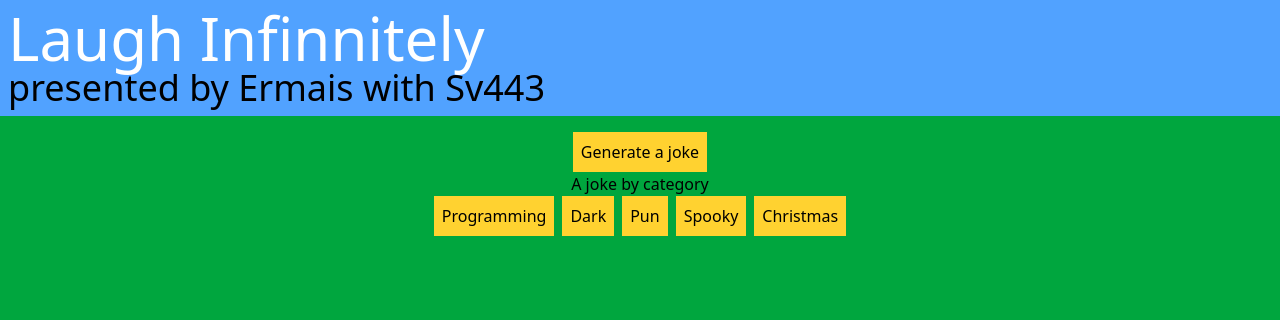
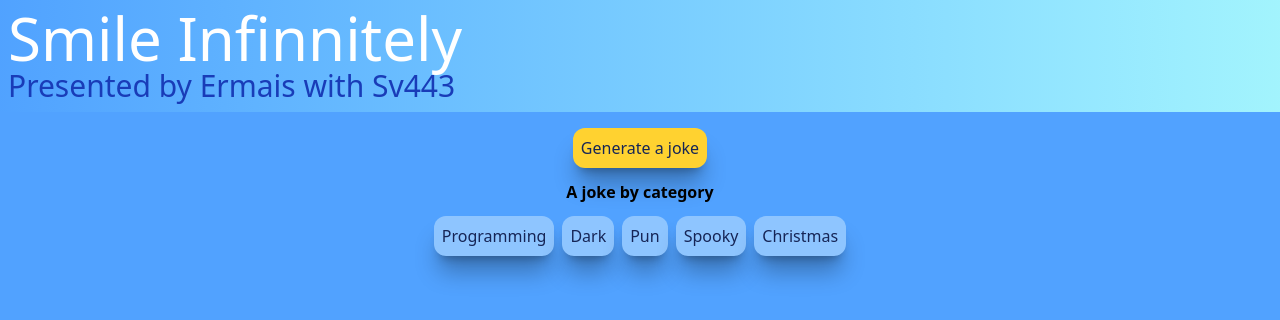
Before and after one commit to Ermi-haimi/joke-generator, a React (Vite) app: page / in a window 1280 px wide. Shown: the top 320 px of the page. Built offline with nearby package versions, Linux system fonts and the light colour scheme.

Commit message:
finished the styling

```diff
--- a/src/App.jsx
+++ b/src/App.jsx
@@ -1,4 +1,4 @@
-import { useState, Fragment } from "react";
+import { useState } from "react";
 import axios from "axios";
 
 function App() {
@@ -21,22 +21,22 @@ function App() {
 
   return (
     <div className="flex flex-col h-screen">
-      <div className="bg-blue-400 p-2">
-        <h1 className="text-6xl text-white ">Laugh Infinnitely</h1>
-        <p className="text-4xl">presented by Ermais with Sv443</p>
+      <div className="bg-linear-to-r from-blue-400 to-cyan-200 p-2">
+        <h1 className="text-6xl text-white ">Smile Infinnitely</h1>
+        <p className="text-3xl text-blue-800">Presented by Ermais with Sv443</p>
       </div>
-      <div className="bg-green-600 flex-3 flex flex-col">
+      <div className="bg-blue-400 flex-3 flex flex-col">
         <div className="flex justify-center m-4 flex-col items-center">
           <button
             onClick={() => fetchJoke()}
-            className="bg-amber-300 p-2 w-fit "
+            className="bg-amber-300 p-2 w-fit text-blue-950 rounded-xl shadow-xl/30 active:shadow-2xl/30 "
           >
             Generate a joke
           </button>
           <div className="flex flex-col items-center">
-            <p className="">A joke by category</p>
+            <p className="font-bold p-3">A joke by category</p>
 
-            <div className="flex gap-2">
+            <div className="flex gap-2 *:bg-blue-300 *:text-blue-950 *:rounded-xl *:shadow-xl/30 *:active:shadow-2xl/30">
               <button
                 onClick={() => {
                   fetchJoke("Programming");
@@ -81,7 +81,9 @@ function App() {
           </div>
         </div>
 
-        <div>{joke}</div>
+        <div className="text-white font-bold text-2xl text-center flex justify-center">
+          <p className="w-2/3">{joke}</p>
+        </div>
       </div>
     </div>
   );
```
